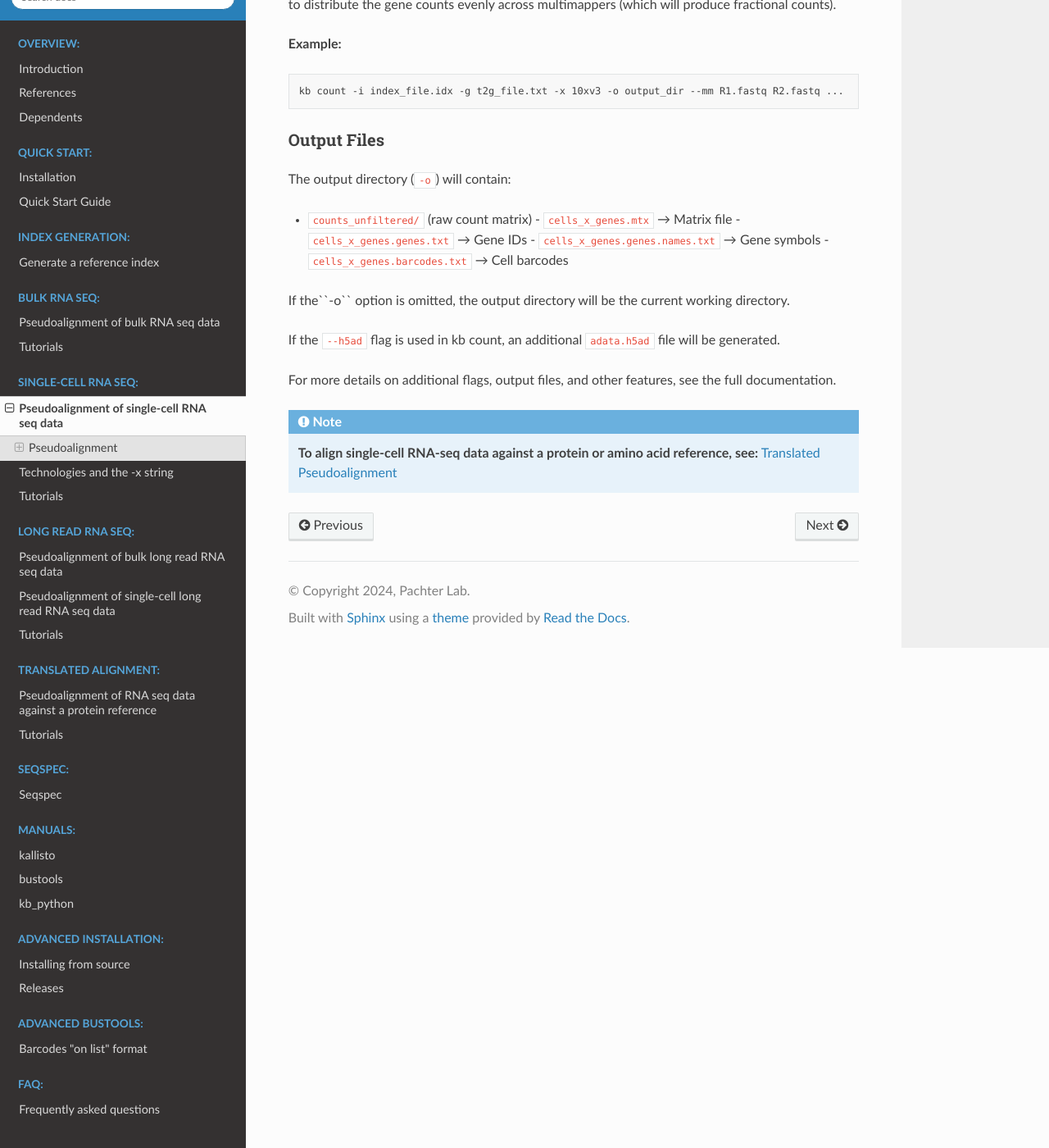
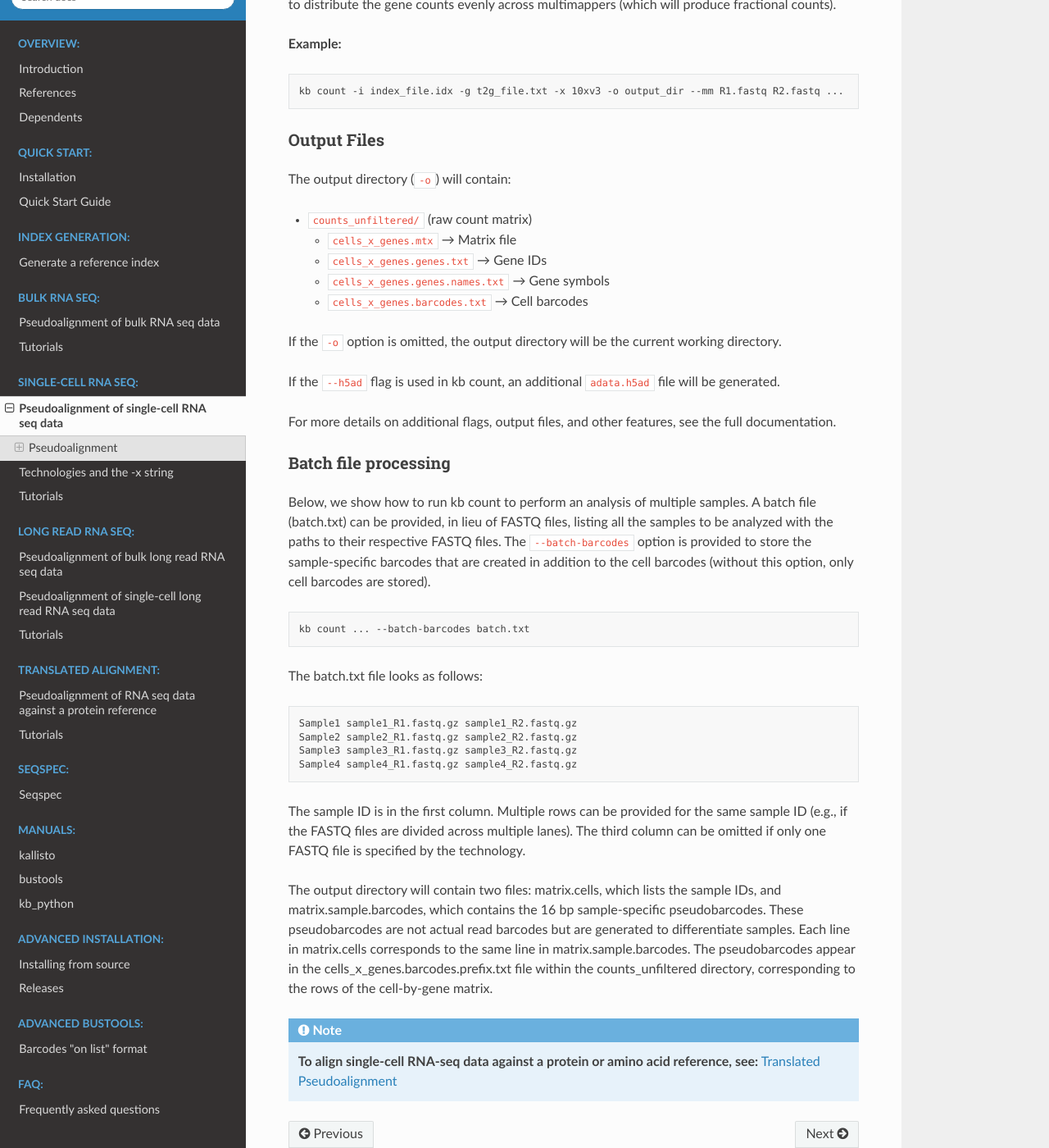
Before and after one commit to pachterlab/kb_docs, a Sphinx documentation site: the page built from docs/source/sc/pseudoalignment.rst, in a window 1280 px wide and 1400 px high, scrolled down 1753 px. Shown: the whole window at 82% size. Built offline with Sphinx 7.4.7 and the Read the Docs theme 3.1.0, drawn with Linux system fonts in a browser that asks for light colours; pages that are not in the unit, such as notebooks, are missing from menus.

Commit message:
Update pseudoalignment.rst

```diff
--- a/docs/source/sc/pseudoalignment.rst
+++ b/docs/source/sc/pseudoalignment.rst
@@ -91,18 +91,46 @@ Output Files
 The output directory (``-o``) will contain:
 
 - ``counts_unfiltered/`` (raw count matrix)
+
   - ``cells_x_genes.mtx`` → Matrix file
   - ``cells_x_genes.genes.txt`` → Gene IDs
   - ``cells_x_genes.genes.names.txt`` → Gene symbols
   - ``cells_x_genes.barcodes.txt`` → Cell barcodes
 
-If the``-o`` option is omitted, the output directory will be the current working directory.
+If the ``-o`` option is omitted, the output directory will be the current working directory.
 
 If the ``--h5ad`` flag is used in kb count, an additional ``adata.h5ad`` file will be generated.
 
 For more details on additional flags, output files, and other features, see the full documentation.
 
 
+
+Batch file processing
+^^^^^^^^^^^^^^^^^^^^^
+
+
+Below, we show how to run kb count to perform an analysis of multiple samples. A batch file (batch.txt) can be provided, in lieu of FASTQ files, listing all the samples to be analyzed with the paths to their respective FASTQ files. The ``--batch-barcodes`` option is provided to store the sample-specific barcodes that are created in addition to the cell barcodes (without this option, only cell barcodes are stored).
+
+.. code-block:: bash
+
+    kb count ... --batch-barcodes batch.txt
+
+The batch.txt file looks as follows:
+
+.. code-block:: text
+
+    Sample1 sample1_R1.fastq.gz sample1_R2.fastq.gz
+    Sample2 sample2_R1.fastq.gz sample2_R2.fastq.gz
+    Sample3 sample3_R1.fastq.gz sample3_R2.fastq.gz
+    Sample4 sample4_R1.fastq.gz sample4_R2.fastq.gz
+
+
+The sample ID is in the first column. Multiple rows can be provided for the same sample ID (e.g., if the FASTQ files are divided across multiple lanes). The third column can be omitted if only one FASTQ file is specified by the technology.
+
+The output directory will contain two files: matrix.cells, which lists the sample IDs, and matrix.sample.barcodes, which contains the 16 bp sample-specific pseudobarcodes. These pseudobarcodes are not actual read barcodes but are generated to differentiate samples. Each line in matrix.cells corresponds to the same line in matrix.sample.barcodes. The pseudobarcodes appear in the cells_x_genes.barcodes.prefix.txt file within the counts_unfiltered directory, corresponding to the rows of the cell-by-gene matrix.
+
+
+
 .. note::
 
    **To align single-cell RNA-seq data against a protein or amino acid reference, see:**
```
